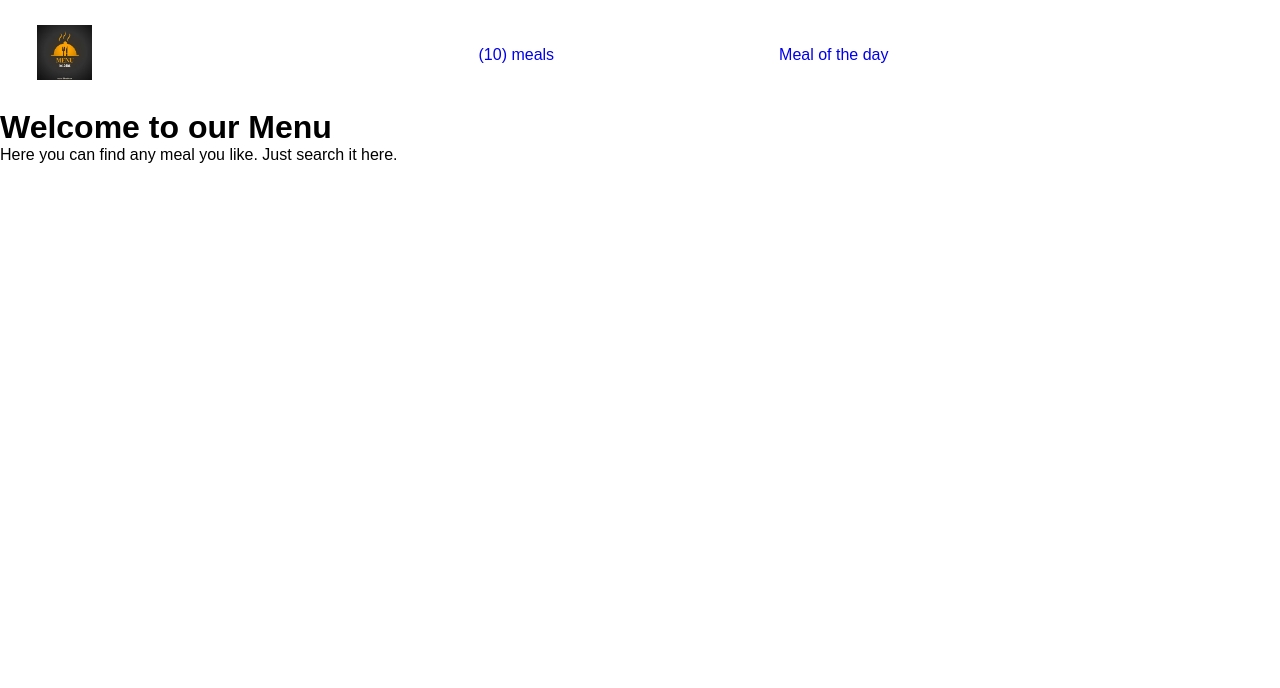
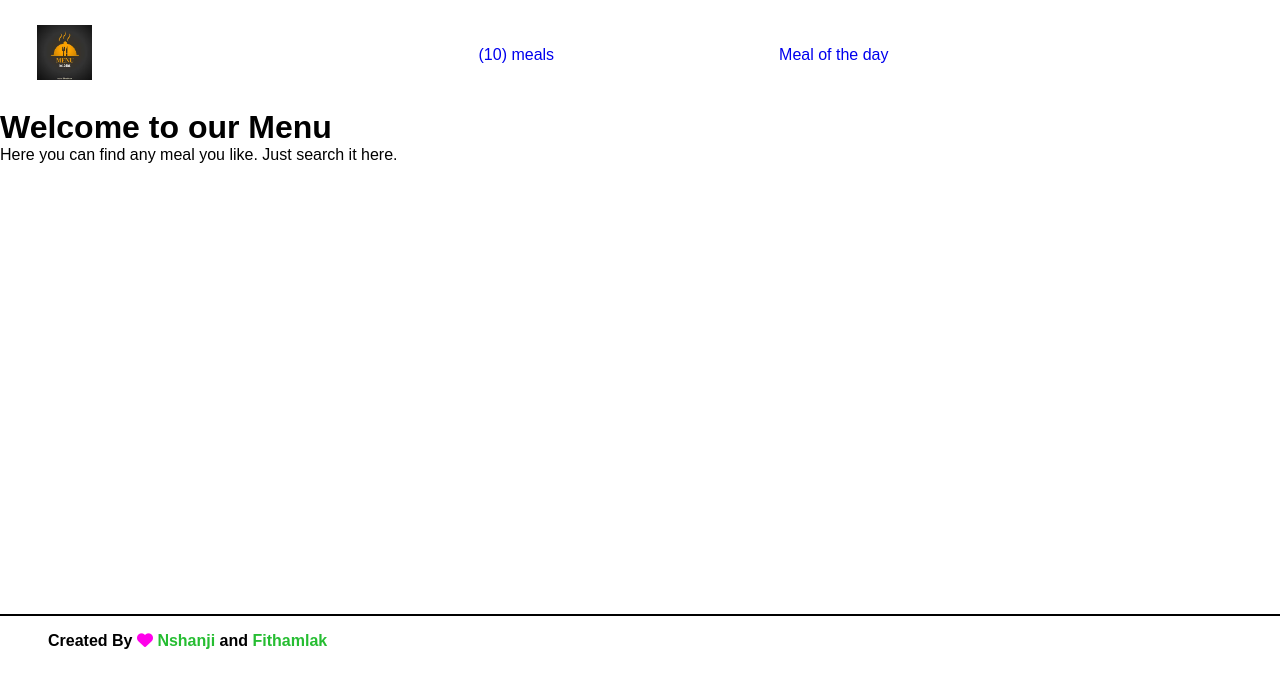
Before and after one commit to dazehinn/Meal-webApp, a website built with webpack: page src/index.html in a window 1280 px wide. Built offline with nearby package versions, Linux system fonts and the light colour scheme; files whose address does not match are found by name.

Commit message:
Add footer with styles

```diff
--- a/src/index.html
+++ b/src/index.html
@@ -20,7 +20,7 @@
 <body>
   <header>
     <nav>
-      <a href="index.html"> <img class="logo" src="images/vintage-restaurant-menu_23-2147491098.avif"  alt="ogo goes here" /></a>
+      <a href="index.html"> <img class="logo" src="img/vintage-restaurant-menu_23-2147491098.avif"  alt="logo goes here" /></a>
       <ul>
         <li> <a href="#" class="total-meals"> (10) meals</a></li>
         <li> <a href="#"> Meal of the day</a></li>
@@ -32,6 +32,26 @@
   <p class="para">Here you can find any meal you like. Just search it here.</p>
 
  <div id="menu"></div>
-  <footer>  </footer>
+  <footer>
+    <p>
+      Created By
+      <i class="fa-solid fa-heart red" ></i>
+      <a
+        class="github"
+        rel="noopener"
+        href="https://github.com/dazehinn"
+        target="_blank"
+        >Nshanji</a
+      >
+      and
+      <a
+        class="github"
+        rel="noopener"
+        href="https://github.com/fithamlak"
+        target="_blank"
+        >Fithamlak</a
+      >
+    </p>
+  </footer>
 </body>
 </html>
--- a/src/style.css
+++ b/src/style.css
@@ -7,7 +7,6 @@
   font-style: normal;
   font-size: 74px;
 }
-
 * {
   margin: 0;
   padding: 0;
@@ -38,3 +37,23 @@ ul {
 a {
   text-decoration: none;
 }
+
+footer {
+  margin-top: 450px;
+  display: flex;
+  padding: 1rem 3rem;
+  border-top: 2px solid black;
+  font-size: 1rem;
+  font-weight: 700;
+  width: 100%;
+  height: 50px;
+  bottom: 0;
+}
+
+.github {
+  color: rgba(8, 180, 22, 0.877);
+}
+
+.red {
+  color: rgb(255, 0, 234);
+}
```
